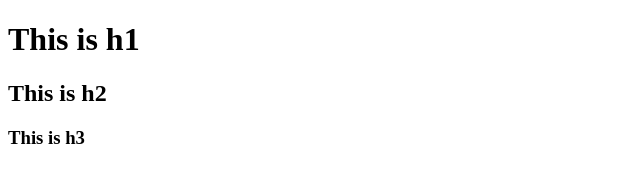
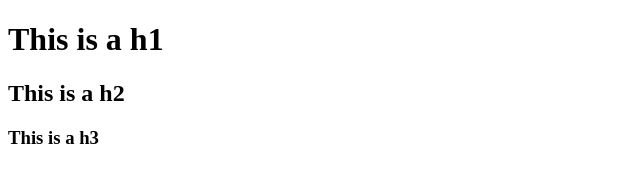
Before and after one commit to 45678XYZ/First-repository, a plain HTML site: page index.html in a window 1280 px wide. Shown: the whole page, without its empty margins (0-640 px from the left). Drawn offline with Linux system fonts and the light colour scheme.

Commit message:
Feat: Add a

```diff
--- a/index.html
+++ b/index.html
@@ -6,8 +6,8 @@
     <title>This is title</title>
 </head>
 <body>
-    <h1>This is h1</h1>
-    <h2>This is h2</h2>
-    <h3>This is h3</h3>
+    <h1>This is a h1</h1>
+    <h2>This is a h2</h2>
+    <h3>This is a h3</h3>
 </body>
 </html>
```
